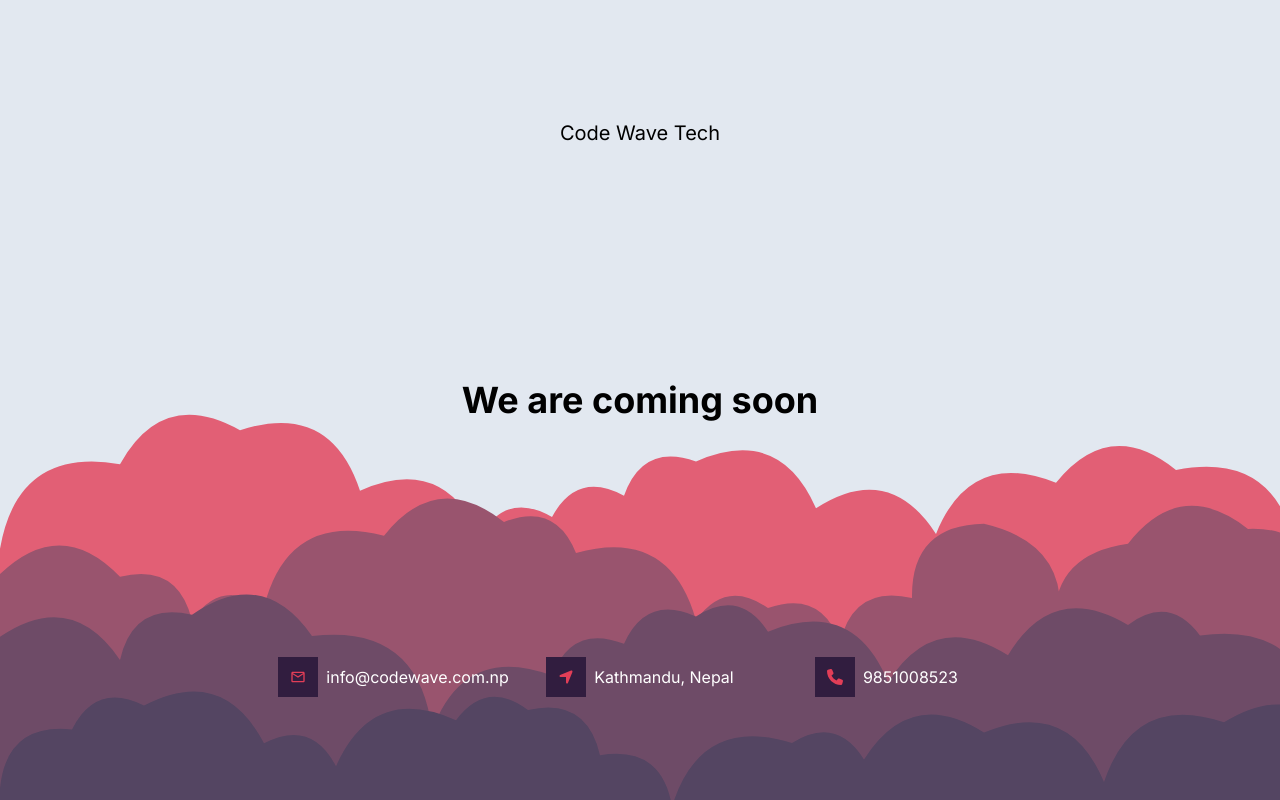
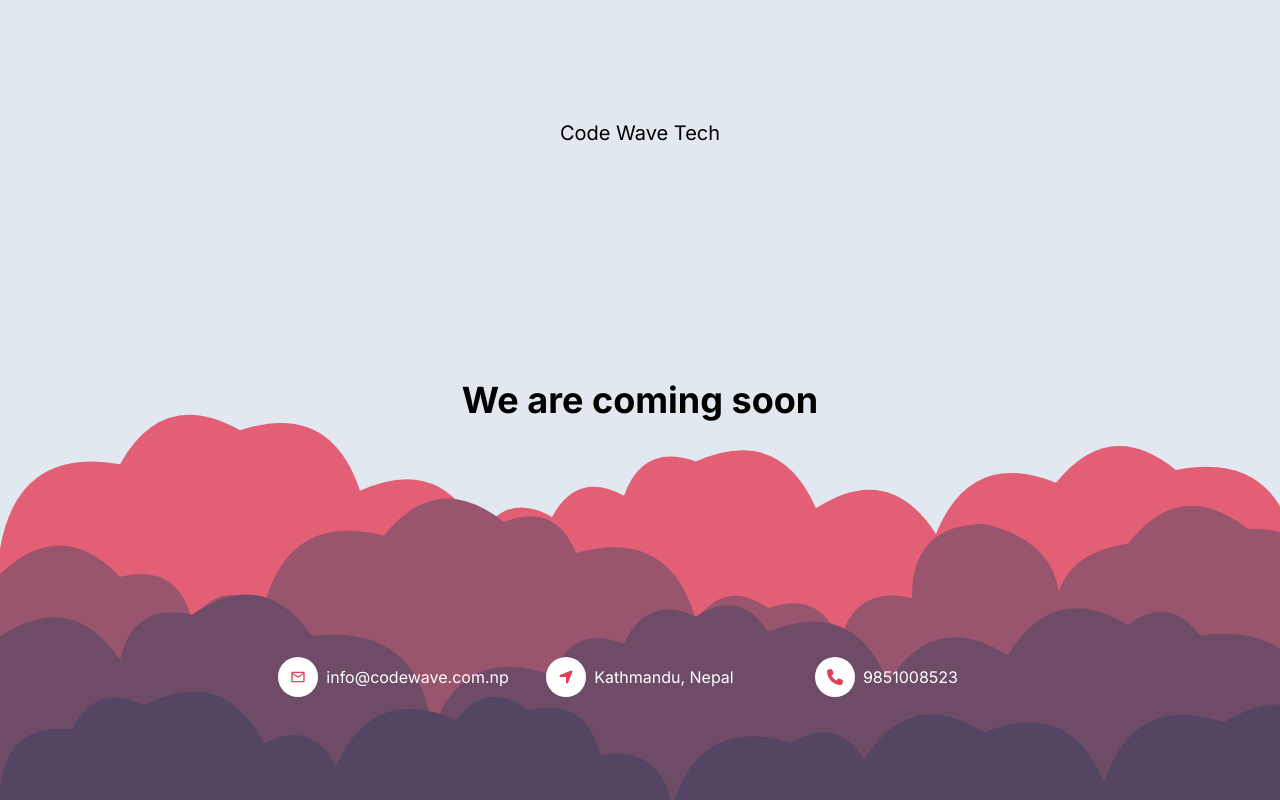
Before and after one commit to b-bek6/CodeWaveTech, a Next.js app: page / in a window 1280 px wide. Built offline with nearby package versions, Linux system fonts and the light colour scheme.

Commit message:
refactor2

```diff
--- a/app/component/Footer.tsx
+++ b/app/component/Footer.tsx
@@ -8,15 +8,15 @@ export default function Footer() {
     <>
       <div className='grid md:grid-flow-col  grid-flow-row md:grid-cols-3 gap-4 justify-center text-white'>
         <div className='flex gap-2 md:justify-center items-center'>
-          <Link href={`mailto:info@codewave.com.np?subject=Subscribe&body=Write us a message`}><div className='btns flex justify-center items-center w-10 h-10 bg-fourth text-primary'><MdOutlineEmail /></div></Link>
+          <Link href={`mailto:info@codewave.com.np?subject=Subscribe&body=Write us a message`}><div className='flex justify-center items-center w-10 h-10  bg-white rounded-full text-primary'><MdOutlineEmail /></div></Link>
           <label>info@codewave.com.np</label>
         </div>
         <div className='flex gap-2 md:justify-center items-center'>
-          <Link href={`geo:27.7172,85.3240`}> <div className='btns flex justify-center items-center w-10 h-10 bg-fourth text-primary'><FaLocationArrow /></div></Link>
+          <Link href={`geo:27.7172,85.3240`}> <div className=' flex justify-center items-center w-10 h-10  bg-white rounded-full text-primary'><FaLocationArrow /></div></Link>
           <label>Kathmandu, Nepal</label>
         </div>
         <div className='flex gap-2 md:justify-center items-center'>
-          <Link href={`tel:9851008523`}> <div className='btns flex justify-center items-center w-10 h-10 bg-fourth text-primary'><FaPhone /></div></Link>
+          <Link href={`tel:9851008523`}> <div className=' flex justify-center items-center w-10 h-10 bg-white rounded-full text-primary'><FaPhone /></div></Link>
           <label>9851008523</label>
         </div>
       </div>
```
